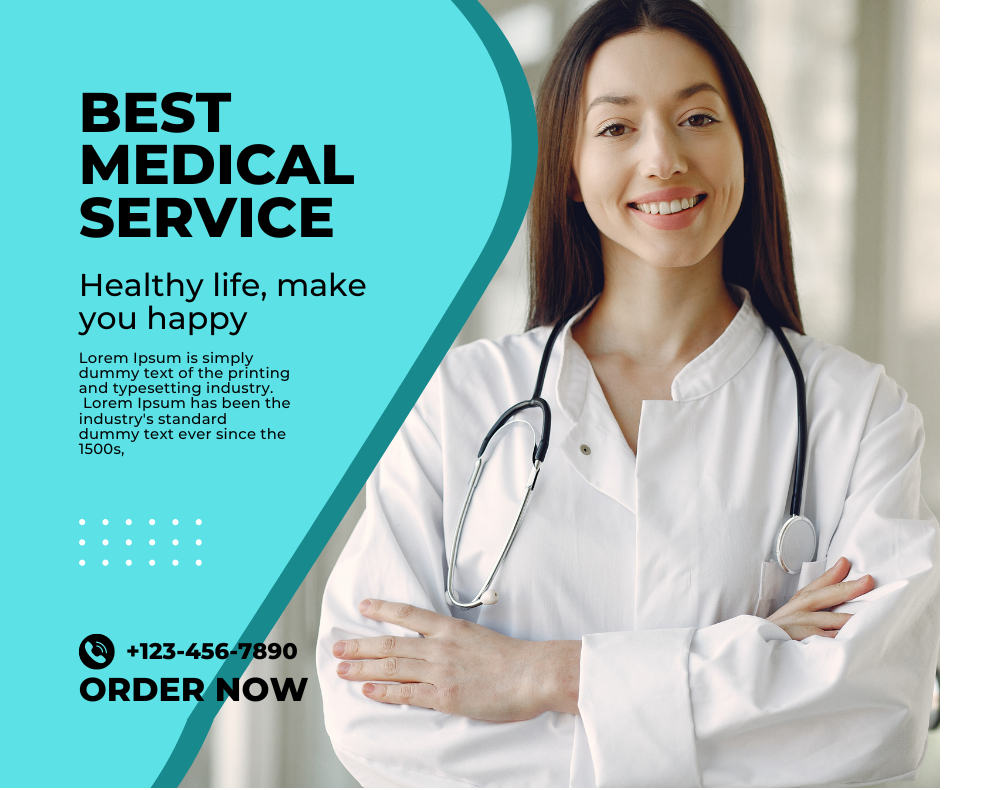
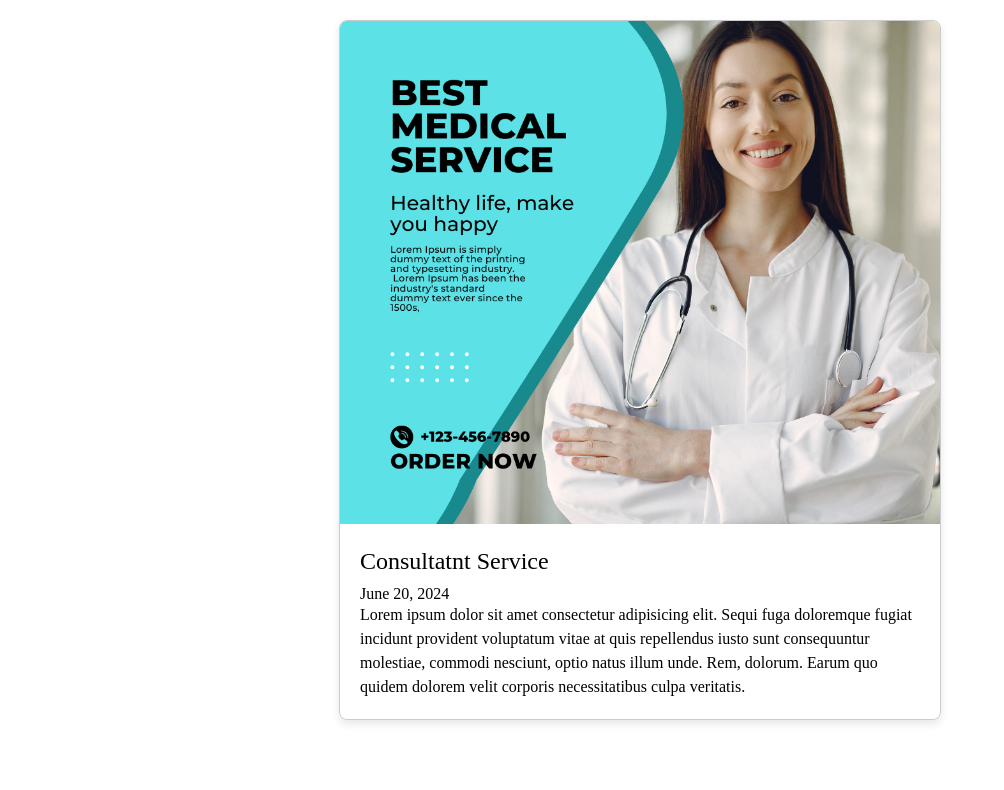
Before and after one commit to Deepakshandilya/Online-Event-Management, a plain HTML site: page home.html in a window 1280 px wide. Shown: the top 790 px of the page, without its empty margins (0-1004 px from the left). Drawn offline with Linux system fonts and the light colour scheme.

Commit message:
card added

```diff
--- a/home.html
+++ b/home.html
@@ -7,12 +7,33 @@
     <link rel="stylesheet" href="styles.css">
 </head>
 <body>
+    <div class="event-container">
+        <div class="event-photo">
+            <img src="assets/images/event1.png" alt="Event Photo">
+        </div>
+        <div class="event-details">
+            <div class="event-title">Consultatnt Service</div>
+            <div class="21-July-2024">June 20, 2024</div>
+            <div class="event-description">
+                Lorem ipsum dolor sit amet consectetur adipisicing elit. Sequi fuga doloremque fugiat incidunt provident voluptatum vitae at quis repellendus iusto sunt consequuntur molestiae, commodi nesciunt, optio natus illum unde. Rem, dolorum. Earum quo quidem dolorem velit corporis necessitatibus culpa veritatis.
+            </div>
+        </div>
+    </div>
+
+
+    <!-- <div class="search-container">
+        <input type="text" placeholder="Search..." class="search-input">
+        <button class="search-button">Search</button>
+    </div>
+    <div class="slide-container">
     <div class="slider">
         <div class="slides">
             <img src="assets/images/event1.png" alt="Event">
             <img src="assets/images/event2.png" alt="Event">
             <img src="assets/images/event3.png" alt="Event">
         </div>
-    </div>
+    </div> -->
+</div>
+
 </body>
 </html>
--- a/styles.css
+++ b/styles.css
@@ -1,4 +1,37 @@
-*{
-    margin: 0%;
-    padding: 0%;
+* {
+    margin: 0;
+    padding: 0;
 }
+
+.body{
+display: flex;
+background-color: rgb(42, 148, 240);
+}
+
+.event-container {
+    max-width: 600px;
+    margin: 20px auto;
+    border: 1px solid #ccc;
+    border-radius: 8px;
+    overflow: hidden;
+    box-shadow: 0 4px 8px rgba(0, 0, 0, 0.1);
+}
+.event-photo img {
+    width: 100%;
+    height: auto;
+}
+.event-details {
+    padding: 20px;
+}
+.event-title {
+    font-size: 24px;
+    margin-bottom: 10px;
+}
+.event-date {
+    color: #888;
+    margin-bottom: 15px;
+}
+.event-description {
+    font-size: 16px;
+    line-height: 1.5;
+}
```
